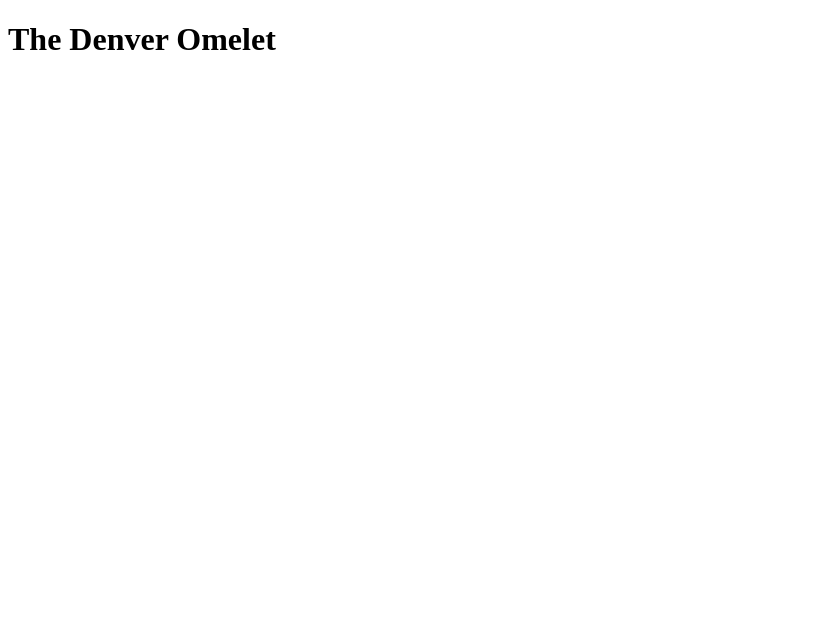
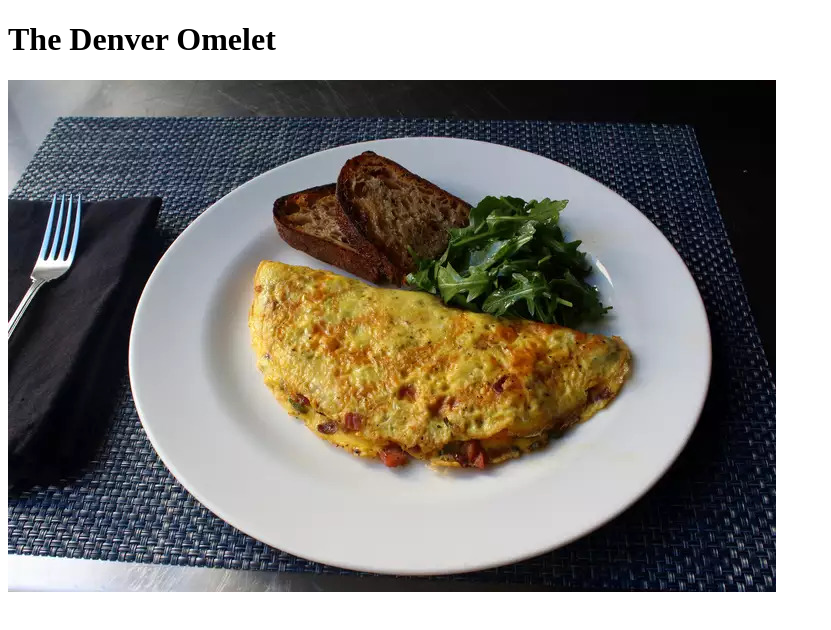
Before and after one commit to borisovskiy968/odin-recipes, a plain HTML site: page recipes/the-denver-omelet.html in a window 1280 px wide. Shown: the whole page, without its empty margins (0-831 px from the left). Drawn offline with Linux system fonts and the light colour scheme.

Commit message:
Add image of The Denver Omelet
Add image of the finished dish (The Denver Omelet) to img folder.
Locate the image under h1 heading in the recipe's page.

```diff
--- a/recipes/the-denver-omelet.html
+++ b/recipes/the-denver-omelet.html
@@ -8,5 +8,6 @@
 
   <body>
     <h1>The Denver Omelet</h1>
+    <img src="../img/the-denver-omelet.jpg" alt="Finished dish of The Denver Omelet">
   </body>
 </html>
```
Also changed, not shown: img/the-denver-omelet.jpg (added).
